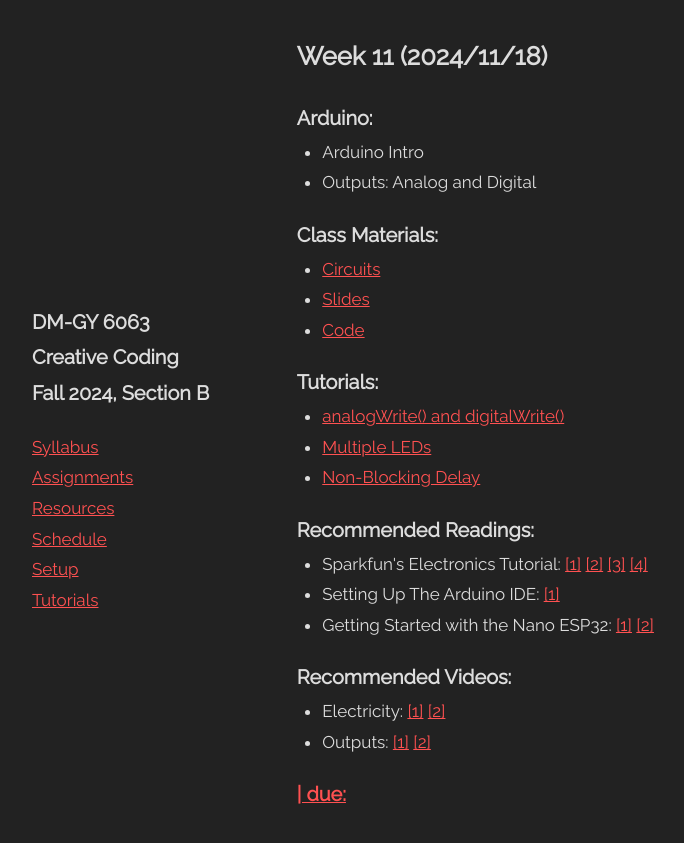
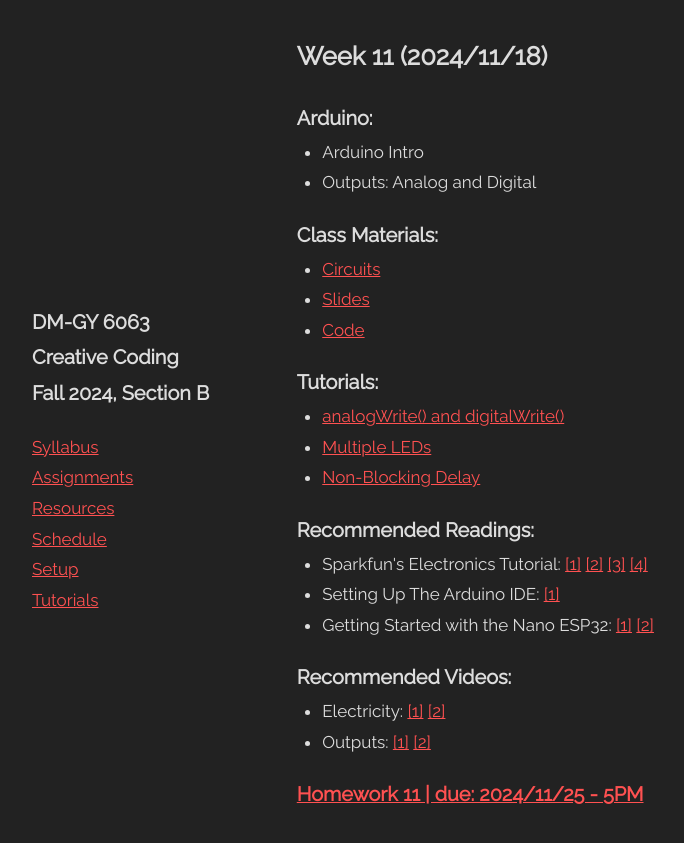
Before and after one commit to DM-GY-6063-2024F-B/DM-GY-6063-2024F-B.github.io, a Jekyll site: the page built from _pages/week/11.md, in a window 1280 px wide. Shown: the top 843 px of the page, without its empty margins (36-720 px from the left). Built offline with Jekyll 4.4.1, drawn with Linux system fonts in a browser that asks for light colours.

Commit message:
wk11 hw11

```diff
--- a/_includes/assignments.html
+++ b/_includes/assignments.html
@@ -1,7 +1,7 @@
 {% assign assignments = site.pages | where_exp: "p", "p.url contains 'homework/'" %}
 
 <div class="assignment-list-container">
-  {% for hw in assignments limit:10 %}
+  {% for hw in assignments limit:11 %}
     <h3><a href="{{ hw.url }}">{{ hw.title }} | due: {{ hw.when }}</a></h3>
   {% endfor %}
 </div>
--- a/_pages/week/11.md
+++ b/_pages/week/11.md
@@ -8,7 +8,7 @@
   - title: Circuits
     url: https://drive.google.com/file/d/1F5zmOGTiT7z1prIek-tSQ3vixUygT2nO
   - title: Slides
-    url: #
+    url: https://drive.google.com/file/d/1veMcFqLyxB_1x5P7Jjms95jJk2BBD8mM/
   - title: Code
     url: https://github.com/DM-GY-6063-2024F-B/WK11
 tutorials:
```
Also changed, not shown: _pages/homework/11.md (+0 -1 lines).
